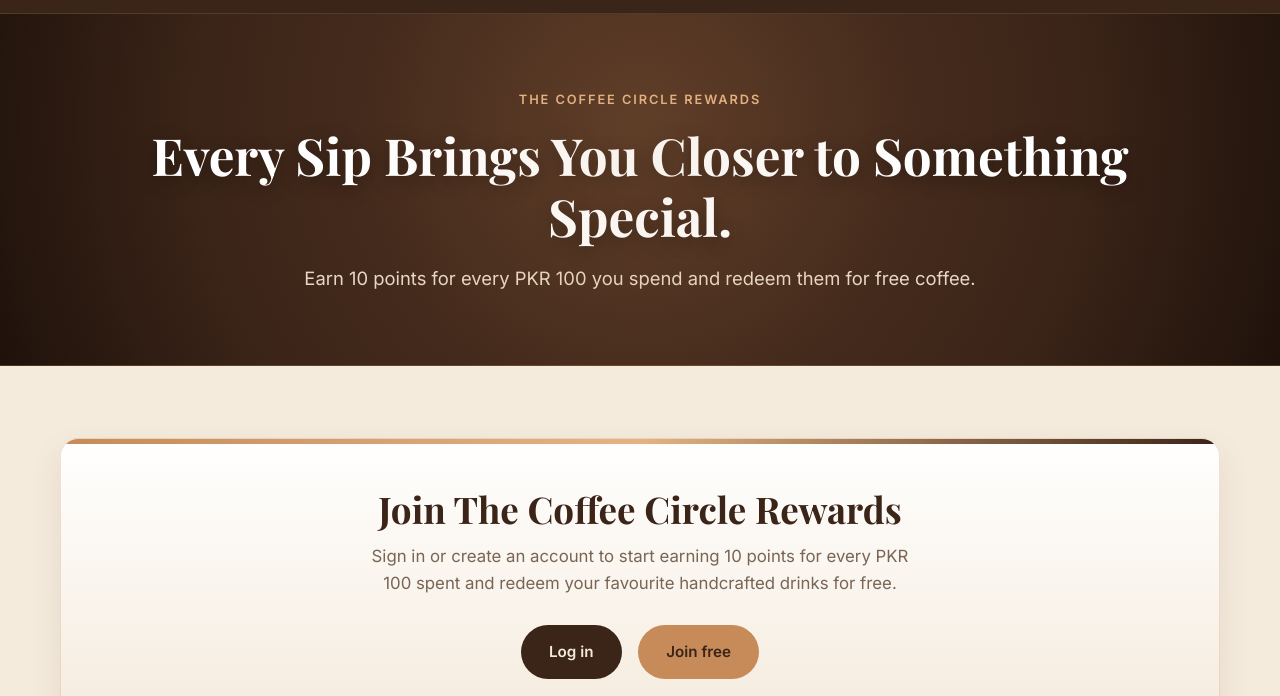
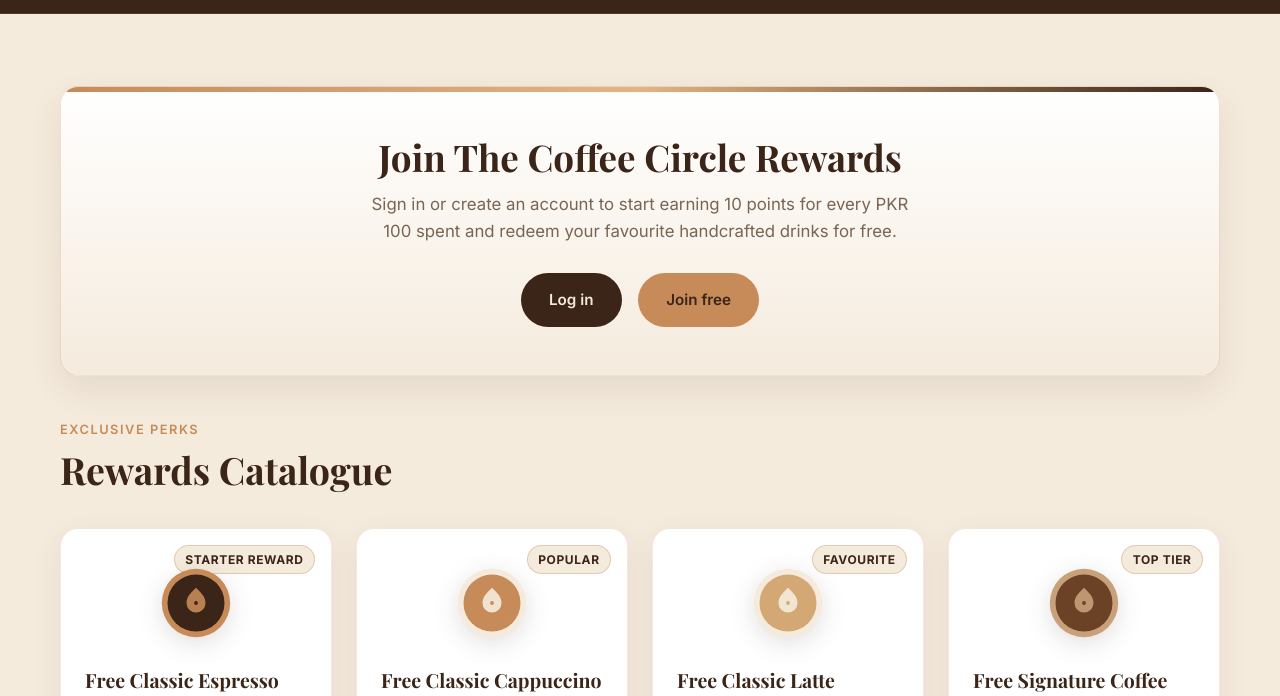
Before and after one commit to tashfeen28/IICT_Project, a plain HTML site: page pages/loyalty.html in a window 1280 px wide. Shown: the part 61-757 px from the top of the page. Drawn offline with nearby package versions, Linux system fonts and the light colour scheme.

Commit message:
check
check2

```diff
--- a/pages/loyalty.html
+++ b/pages/loyalty.html
@@ -1,29 +1,27 @@
 <!DOCTYPE html>
 <html lang="en">
+
 <head>
   <meta charset="UTF-8">
   <meta name="viewport" content="width=device-width, initial-scale=1.0">
   <title>The Coffee Circle Rewards — Loyalty Program</title>
   <link rel="preconnect" href="https://fonts.googleapis.com">
   <link rel="preconnect" href="https://fonts.gstatic.com" crossorigin>
-  <link href="https://fonts.googleapis.com/css2?family=Inter:wght@400;500;600;700&family=Playfair+Display:wght@600;700&display=swap" rel="stylesheet">
+  <link
+    href="https://fonts.googleapis.com/css2?family=Inter:wght@400;500;600;700&family=Playfair+Display:wght@600;700&display=swap"
+    rel="stylesheet">
   <link rel="stylesheet" href="../css/style_i263070.css">
   <link rel="stylesheet" href="../css/components_i263070.css">
   <link rel="stylesheet" href="../css/responsive_i263070.css">
   <link rel="stylesheet" href="../css/loyalty_i263070.css">
 </head>
+
 <body data-root="../" data-category="loyalty">
   <div id="site-header-mount"></div>
 
   <main>
     <!-- Premium Dark Hero (.page-hero.premium) -->
-    <section class="page-hero premium">
-      <div class="container">
-        <span class="section-eyebrow">The Coffee Circle Rewards</span>
-        <h1>Every Sip Brings You Closer to Something Special.</h1>
-        <p class="page-hero-subtitle">Earn 10 points for every PKR 100 you spend and redeem them for free coffee.</p>
-      </div>
-    </section>
+
 
     <!-- Main Container -->
     <section class="section">
@@ -38,4 +36,5 @@
   <script src="../js/navigation_i263070.js"></script>
   <script src="../js/loyalty_i263070.js"></script>
 </body>
+
 </html>
```
Also changed, not shown: css/cheeckk.txt (added).
